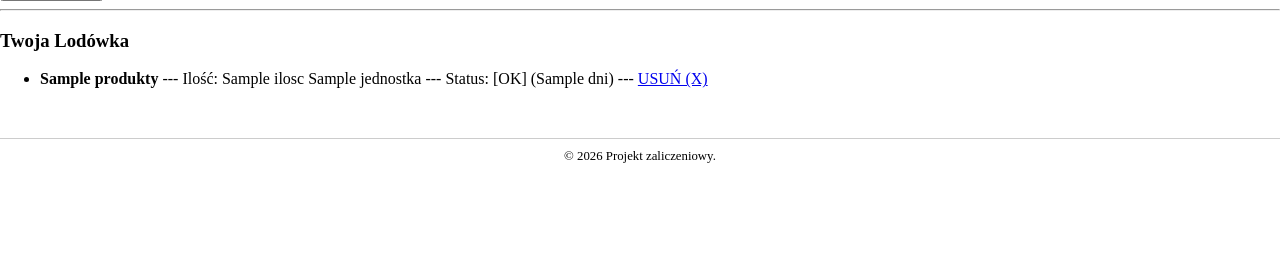
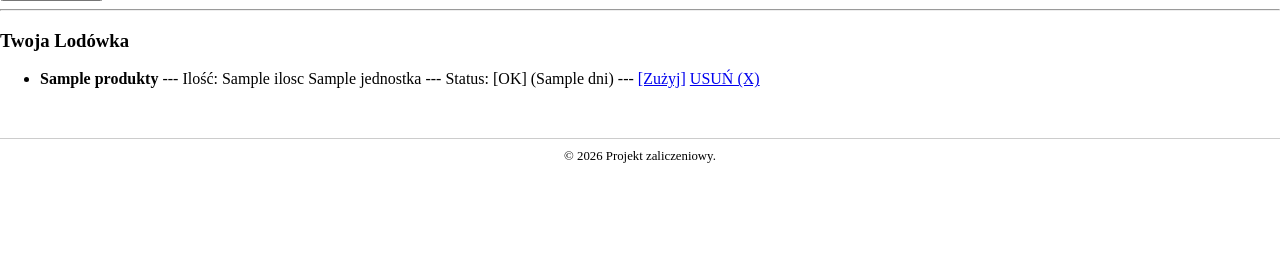
Before and after one commit to Leppniz/ZeroWaste, a Flask app: template templates/index.html in a window 1280 px wide. Shown: the part 357-621 px from the top of the page. Run offline with Flask 3, Linux system fonts and the light colour scheme; the template is opened without the code that fills it: most values are stand-ins (such as "Sample title", 1, 10 or a date in 2020).

Commit message:
Dodanie przycisku zuzyj

```diff
--- a/templates/index.html
+++ b/templates/index.html
@@ -53,6 +53,8 @@
                 ({{ p.ile_dni_waznosci }} dni)
 
                 ---
+                <a href="/zuzyj/{{ p.id }}">[Zużyj]</a>
+
                 <a href="/usun/{{ p.id }}">USUŃ (X)</a>
             </li>
         {% endfor %}
```
